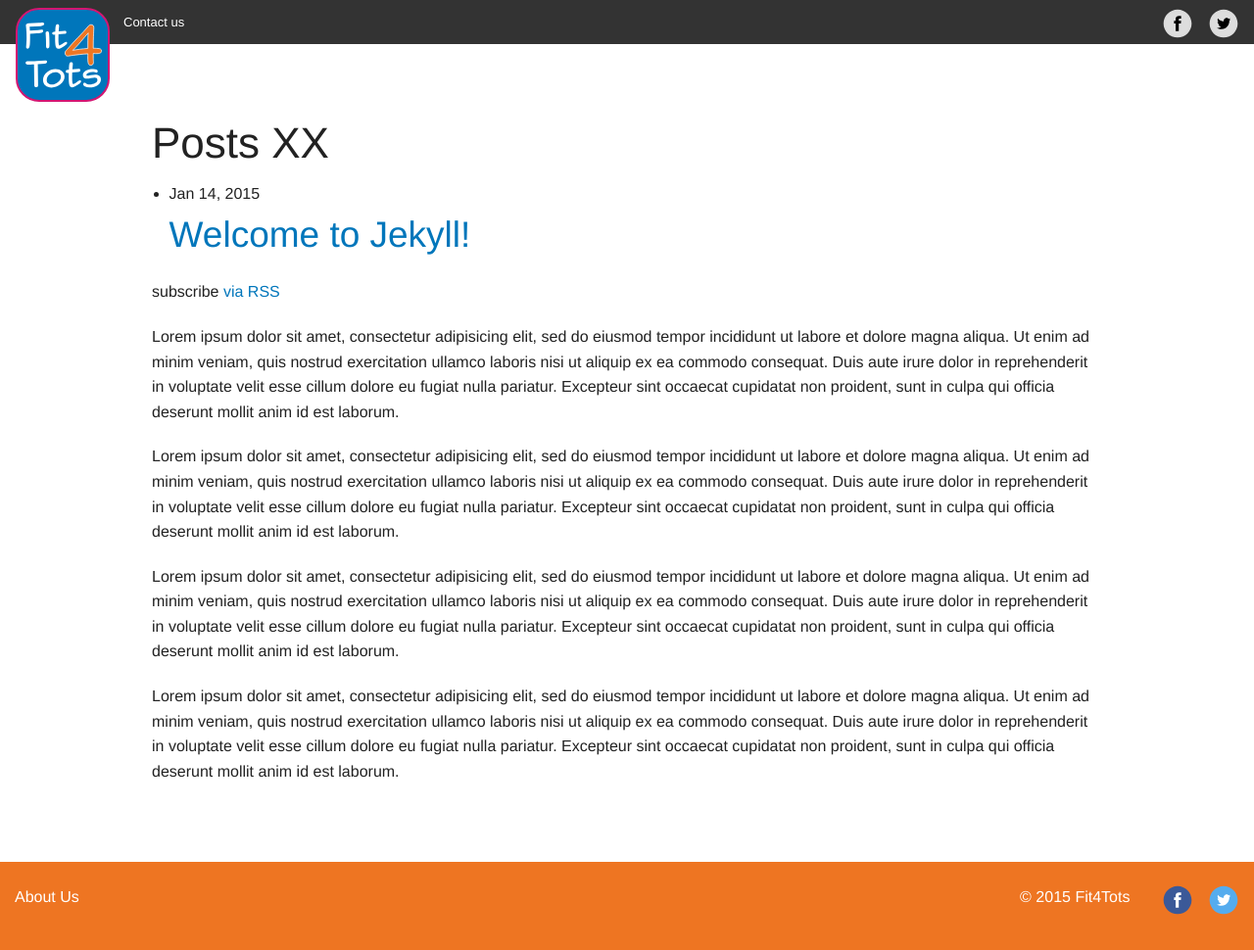
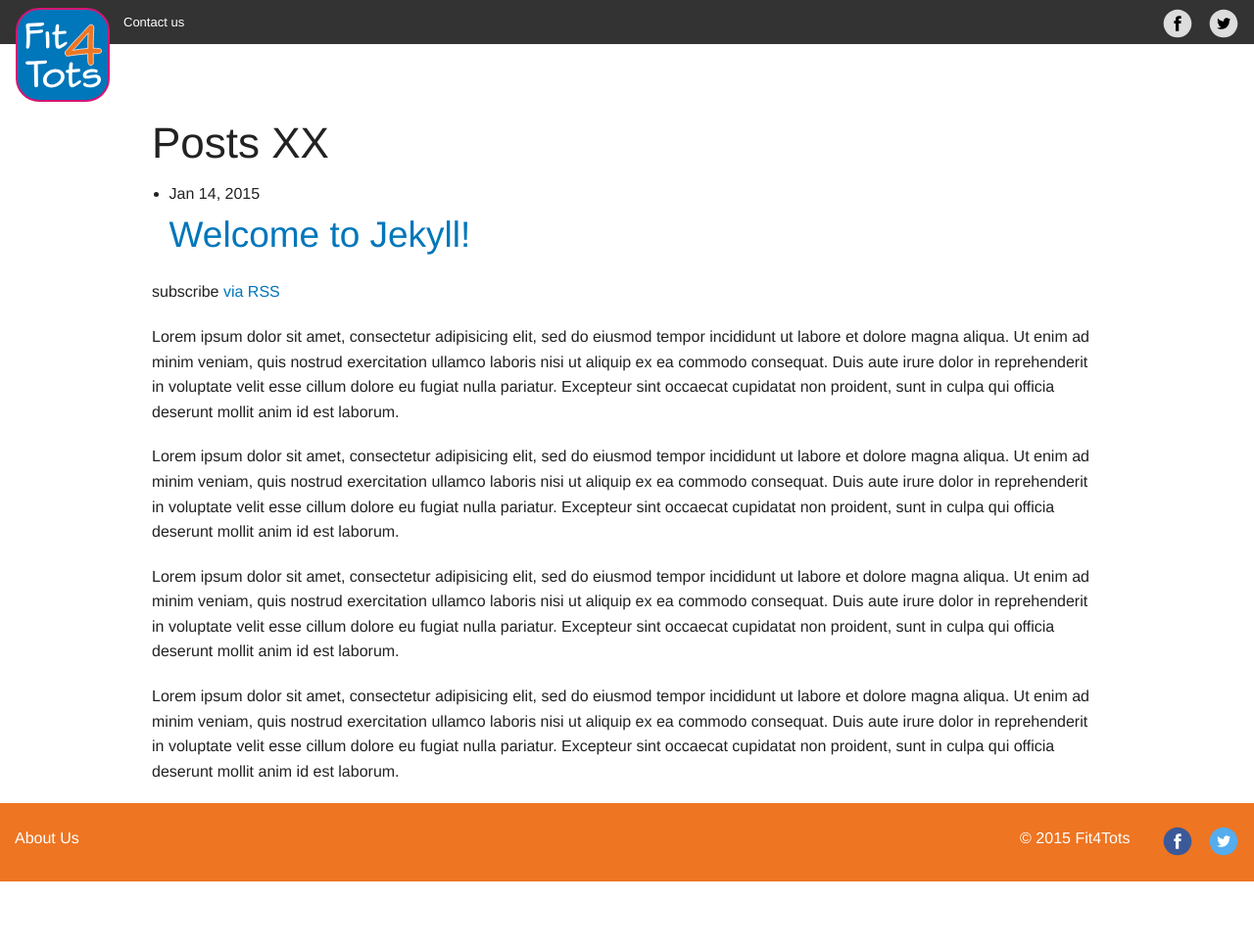
Before and after one commit to fit4tots/fit4tots.github.io, a Jekyll site: the page built from index.html, in a window 1280 px wide. Shown: the whole page at 98% size. Built offline with Jekyll 4.4.1, drawn with Linux system fonts in a browser that asks for light colours; after the commit the page ends 900 px from its top, so only the background shows below that.

Commit message:
tweaking sticky footer

```diff
--- a/_sass/app/layout.scss
+++ b/_sass/app/layout.scss
@@ -46,7 +46,8 @@ nav.top-bar {
 }
 
 /// Sticky Footer styles
-$medium-footer-height: rem-calc(50);
+$footer-margin-top: $column-gutter;
+$medium-footer-height: rem-calc(80);
 $small-footer-height: rem-calc(400);
 
 body > .off-canvas-wrap {
@@ -54,24 +55,23 @@ body > .off-canvas-wrap {
   height: auto !important;
   height: 100%;
 
-  margin-bottom: -$small-footer-height;
+  margin-bottom: -1 * ($small-footer-height + $footer-margin-top);
   > .inner-wrap { padding-bottom: $small-footer-height; }
 
   @media #{$medium-up} {
-    margin-bottom: -$medium-footer-height;
+    margin-bottom: -1 * ($medium-footer-height + $footer-margin-top);
     > .inner-wrap { padding-bottom: $medium-footer-height; }
   }
 }
 
 body > footer {
   height: $small-footer-height;
-  margin-top: $column-gutter;
+  margin-top: $footer-margin-top;
 
   @media #{$small-only} { height: $small-footer-height; }
   @media #{$medium-up} { height: $medium-footer-height; }
 
   background: $f4t_orange;
-  min-height: $topbar-height * 2;
   padding-top: ($topbar-height / 2);
 
   &, a, a:hover { color: $white; }
```
